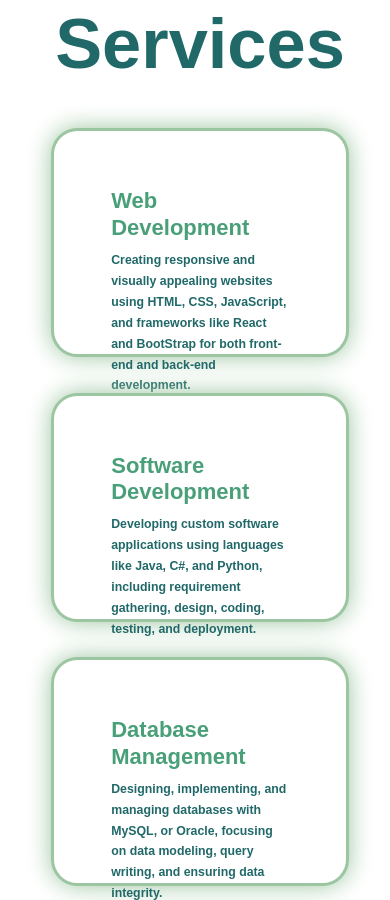
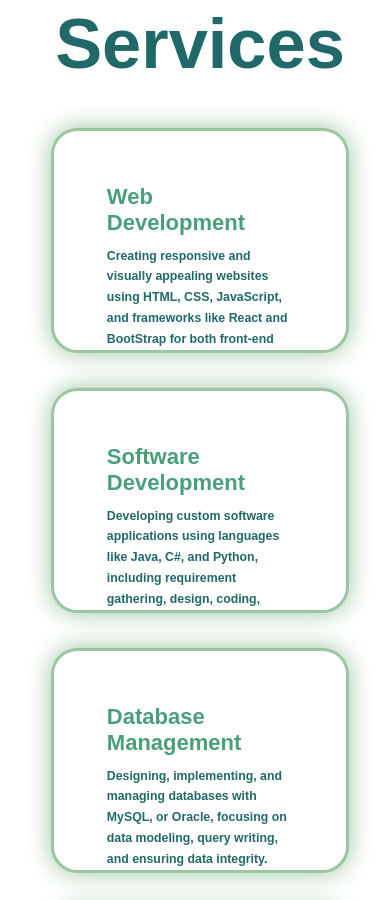
Before and after one commit to fouriemine/github-portfolio, a plain HTML site: page index.html in a window 390 px wide. Shown: the part 8512-9412 px from the top of the page. Drawn offline with nearby package versions, Linux system fonts and the light colour scheme.

Commit message:
Media_Skills&Services

```diff
--- a/style.css
+++ b/style.css
@@ -768,14 +768,17 @@ svg{
     color: var(--text-color);
 }
 .services-container{
-    display: grid;
+    display: flex;
     grid-template-columns: repeat(2,1fr);
     align-items: center;
     gap: 4rem;
     width: 90%;
     margin: 0 auto;
+    flex-wrap: wrap;
+    gap: 1rem;
 }
 .service-box{
+    flex: 1 1 calc(50% - 1rem);
     background-color: var(--bg-color);
     height: 300px;
     border-radius: 3rem;
@@ -783,8 +786,11 @@ svg{
     box-shadow: 0 0 25px var(--main-color);
     cursor: pointer;
     transition: 0.4s ease-in-out;
-    padding: 1.5rem;
+    padding: 1rem;
     width: 100%;
+    overflow: hidden;
+    display: flex;
+    flex-direction: column;
 }
 .service-box:hover{
     background: var(--bg-color);
@@ -807,13 +813,15 @@ svg{
     font-weight: 800;
     line-height: 2;
     color: var(--second-bg-color);
+    margin-top: 0;
 }
 .service-info p{
     font-size: 1.6rem;
     font-weight: 600;
     max-height: 100px;
     line-height: 1.7;
-    margin: auto;
+    margin-bottom: 0;
+    flex-grow: 1;
 }
 
 /*PROJECTS*/
@@ -1115,6 +1123,14 @@ svg{
         max-width: 100vw; /* Optional: Add a max-width to prevent overly wide content */
         margin: 0 auto; /* Center the container horizontally */
     }
+    .grid-item {
+        height: auto; /* Allow height to adjust based on content */
+        padding-bottom: 10px; /* Adjust padding */
+        box-sizing: border-box; /* Ensure padding and border are included in the width */
+        padding-right: none;
+        padding-left: none;
+
+    }
 }
 
 
```
